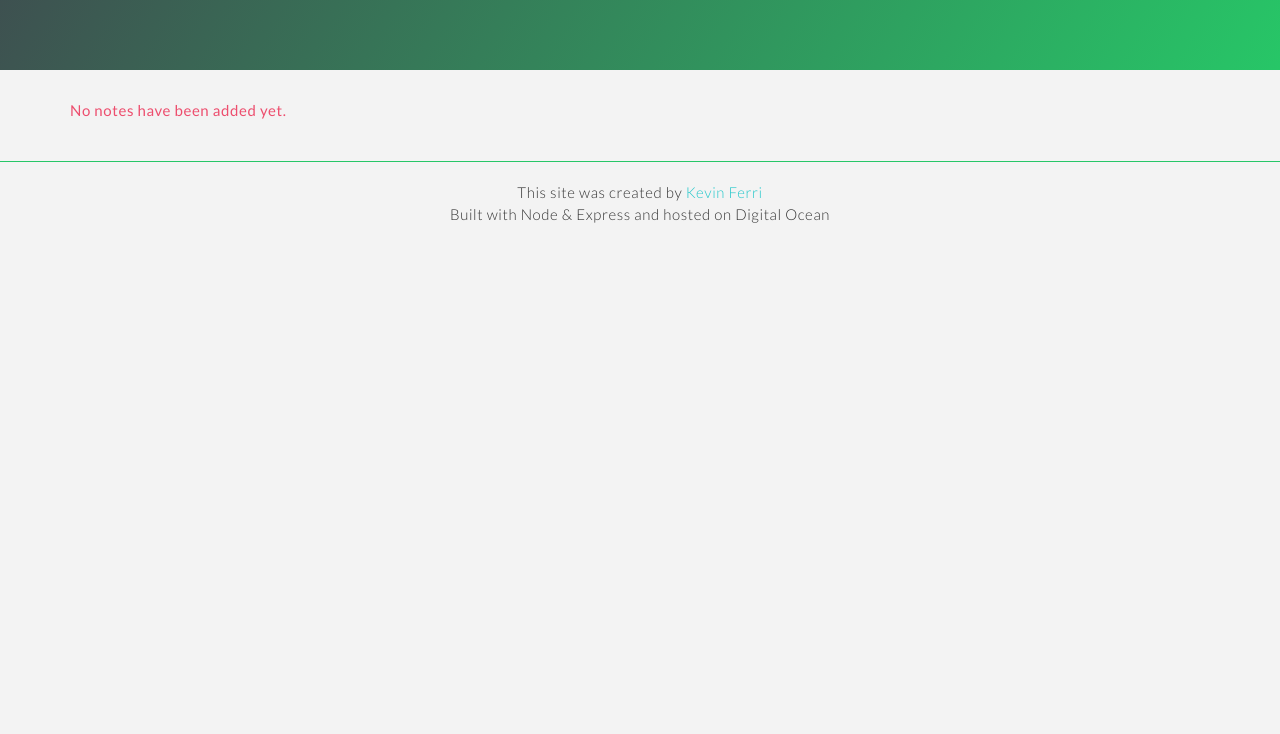
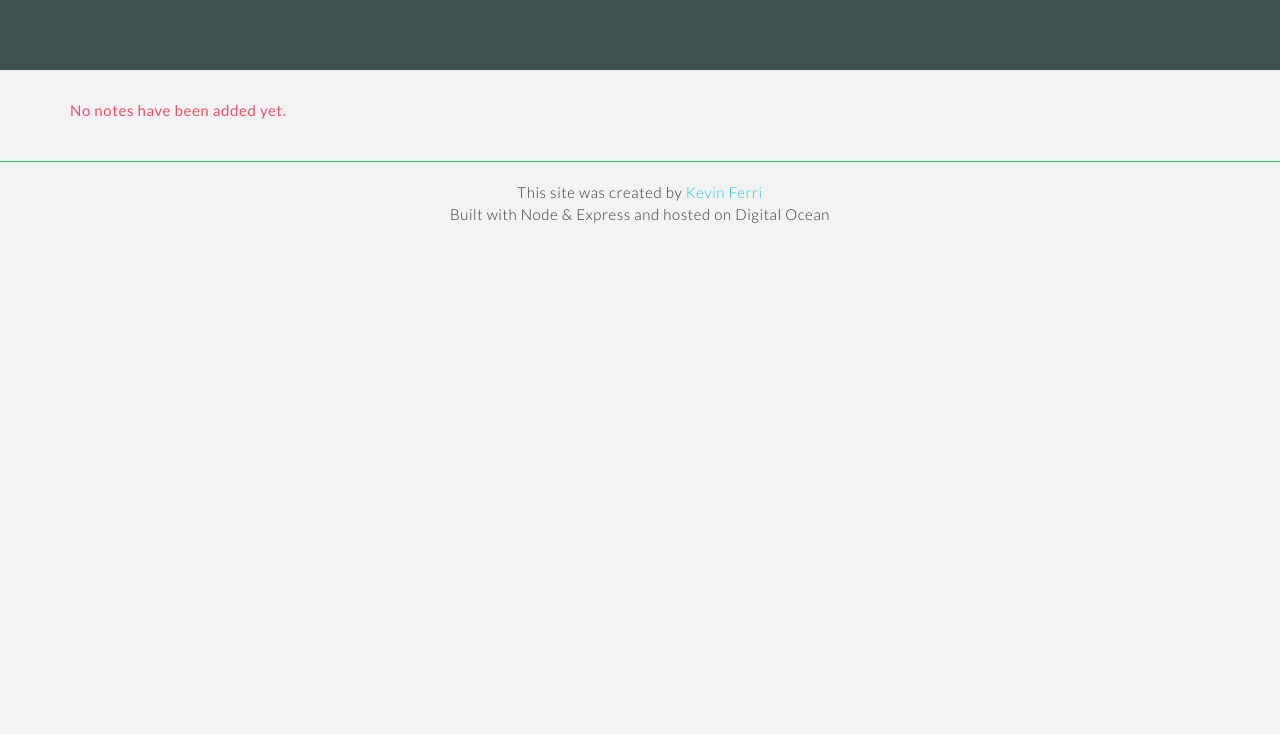
Before and after one commit to kevinferri/kevinferri.com, a website: page views/notes/index.html in a window 1280 px wide. Shown: the part 66-800 px from the top of the page. Drawn offline with nearby package versions, Linux system fonts and the light colour scheme; files that its build step writes are made by us from their sources.

Commit message:
Update jumbotron color

```diff
--- a/public/stylesheets/style.css
+++ b/public/stylesheets/style.css
@@ -16,7 +16,7 @@ a:focus {
 }
 
 .jumbotron {
-  background-image: linear-gradient(120deg, #3e5050, #27c667);
+  background: #3e5050;
   color: #ffffff;
   margin-top: -20px;
   padding-bottom: 32px;
```
